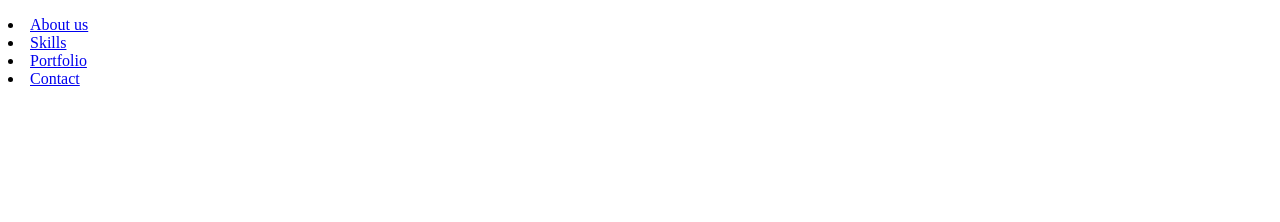
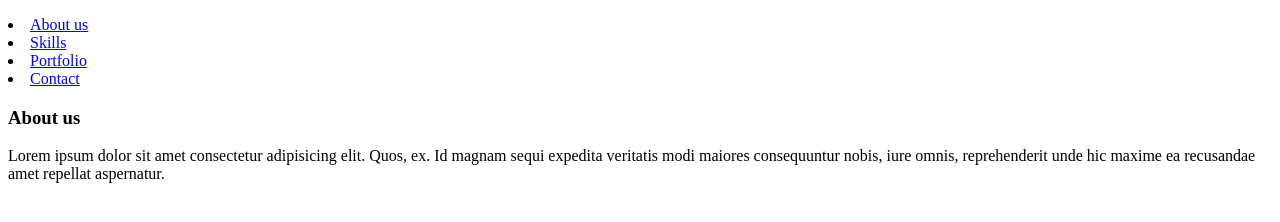
Before and after one commit to nikolg0/html15, a plain HTML site: page index.html in a window 1280 px wide. Drawn offline with Linux system fonts and the light colour scheme.

Commit message:
about-us

```diff
--- a/index.html
+++ b/index.html
@@ -1,9 +1,9 @@
 <!DOCTYPE html>
 <html lang="en">
 <head>
-    <meta charset="UTF-8" />
-    <meta name="viewport" content="width=device-width>, initial-scale=1.0" />
-    <title>Strona</title>
+    <meta charset="UTF-8">
+    <meta name="viewport" content="width=device-width, initial-scale=1.0">
+    <title>Document</title>
 </head>
 <body>
     <nav>
@@ -14,3 +14,10 @@
         <li><a href="#portfolio">Portfolio</a></li>
         <li><a href="#contact">Contact</a></li>
       </ul>
+      <section id="about-us">
+        <h1>About us</h1>
+        <p>Lorem ipsum dolor sit amet consectetur adipisicing elit. Quos, ex. Id magnam sequi expedita veritatis modi maiores consequuntur nobis, iure omnis, reprehenderit unde hic maxime ea recusandae amet repellat aspernatur.</p>
+      </section>
+
+</body>
+</html>
```
Lines whose indentation alone changed are shown as unchanged.
